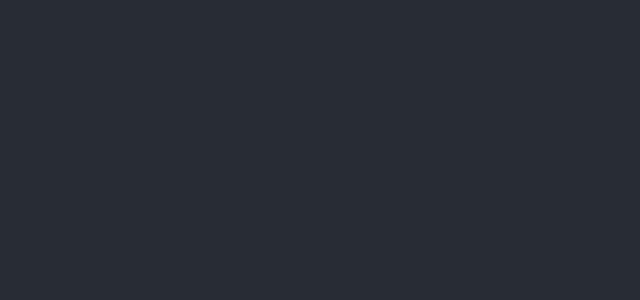
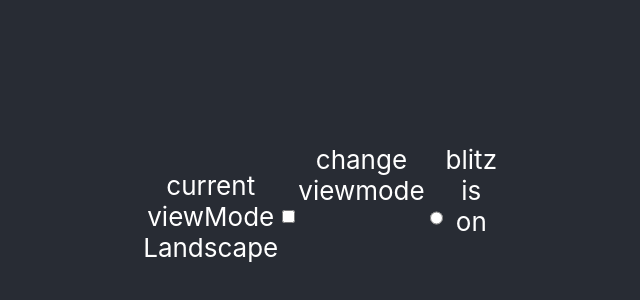
Before and after one commit to phillipSmach95/lernkontrolle, a React (Create React App) app: page / in a window 1280 px wide. Shown: the part 184-484 px from the top of the page, without its empty margins (218-858 px from the left). Built offline with nearby package versions, Linux system fonts and the light colour scheme.

Commit message:
no css toggles done

```diff
--- a/src/App.css
+++ b/src/App.css
@@ -36,3 +36,9 @@
     transform: rotate(360deg);
   }
 }
+.form-div{
+  display: flex;
+  flex-flow: row-reverse;
+  justify-content: space-between;
+  width: 150px;
+}
--- a/src/App.js
+++ b/src/App.js
@@ -1,12 +1,35 @@
 import './App.css';
+import { useState } from 'react';
 
 function App() {
+  const [blitzOn, setBlitzOn] = useState('blitz is on');
+  const [viewMode, setViewMode] = useState('Landscape');
+  const [isBlitzToggled, setIsBlitztoggled] = useState(false);
+  const [isViewChangeToggled, setIsViewChangeToggled] = useState(false);
+
+  const blitzOnOrOff = ()=>{
+    setIsBlitztoggled(!isBlitzToggled);
+    isBlitzToggled ? setBlitzOn('blitz is on') : setBlitzOn('blitz is off')
+  }
+  const landscapeOrPortrait = ()=>{
+    setIsViewChangeToggled(!isViewChangeToggled);
+    isViewChangeToggled ? setViewMode('Landscape') : setViewMode('Portrait')
+  }
+
   return (
+    <>
     <div className="App">
       <header className="App-header">
-
+        <div className='form-div'>
+          <label htmlFor='radio' >{blitzOn}</label>
+          <input type='radio' id='radio' onClick={()=>blitzOnOrOff()} checked={isBlitzToggled} />
+          <label htmlFor='radio' >change viewmode</label>
+          <input type='checkbox' id='radio' onClick={()=>landscapeOrPortrait()} checked={isViewChangeToggled} />
+          <p>current viewMode {viewMode}</p>
+        </div>
       </header>
     </div>
+    </>
   );
 }
 
```
